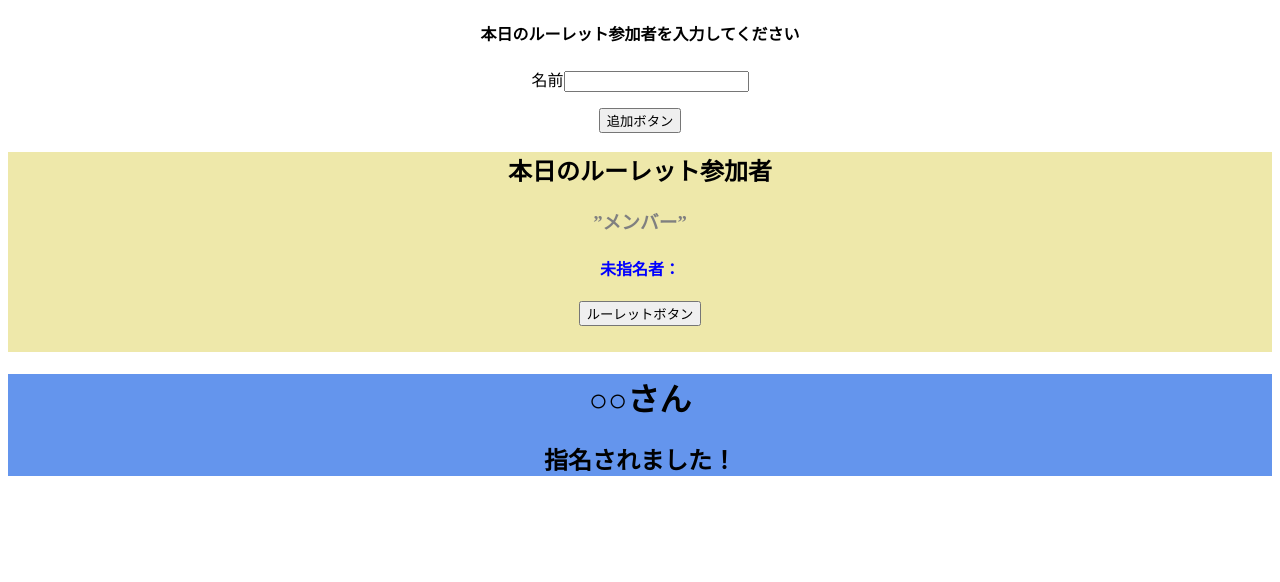
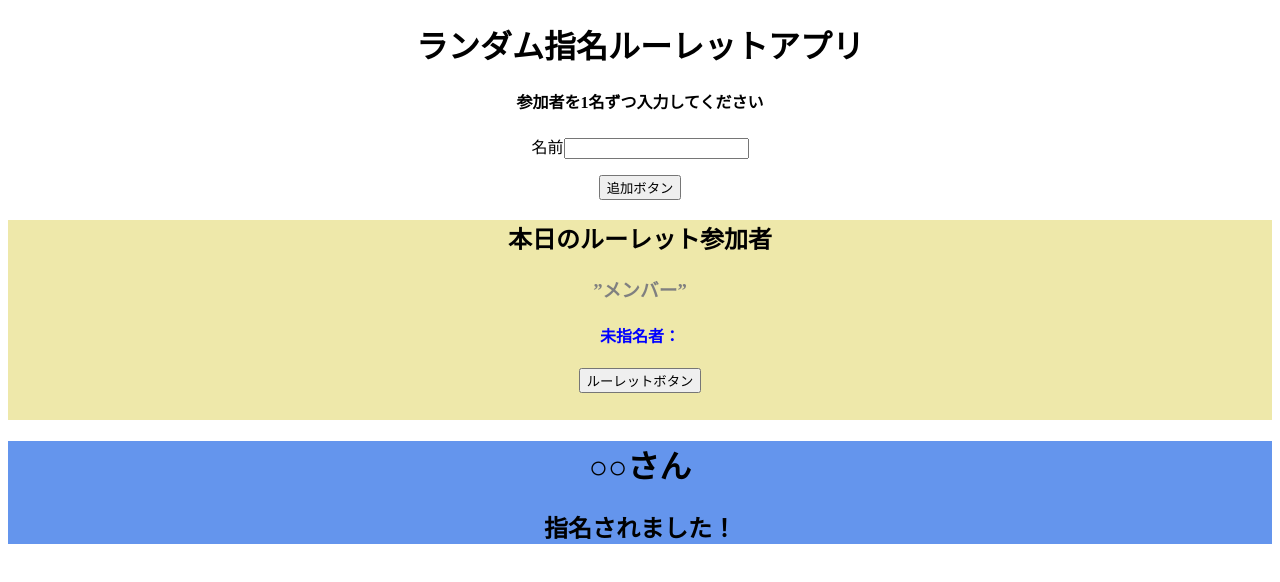
Before and after one commit to Takeguchi-Satoshi/04_Satoshi-T.fnd40, a plain HTML site: page index.html in a window 1280 px wide. Drawn offline with Linux system fonts and the light colour scheme.

Commit message:
Update index.html

```diff
--- a/index.html
+++ b/index.html
@@ -9,7 +9,8 @@
 <body>
 
     <div class="block" id="inputBlock">
-      <p><h4>本日のルーレット参加者を入力してください</h4></p>
+      <p><h1>ランダム指名ルーレットアプリ</h1></p>
+      <p><h4>参加者を1名ずつ入力してください</h4></p>
       <p>名前<input id="inputName" type="text"></p>
       <p><input id="registration" type="button" value="追加ボタン"></p>
     </div>
```
